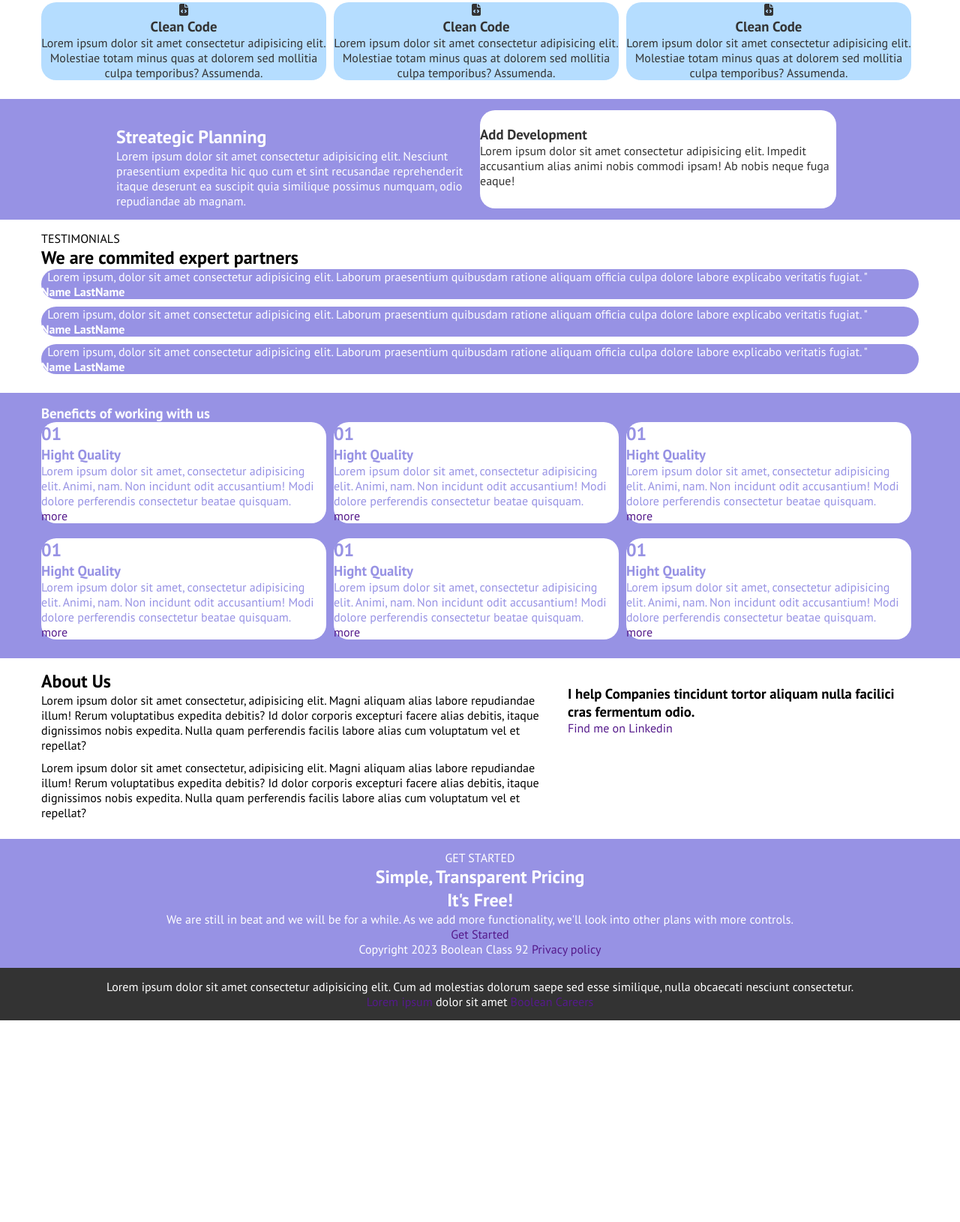
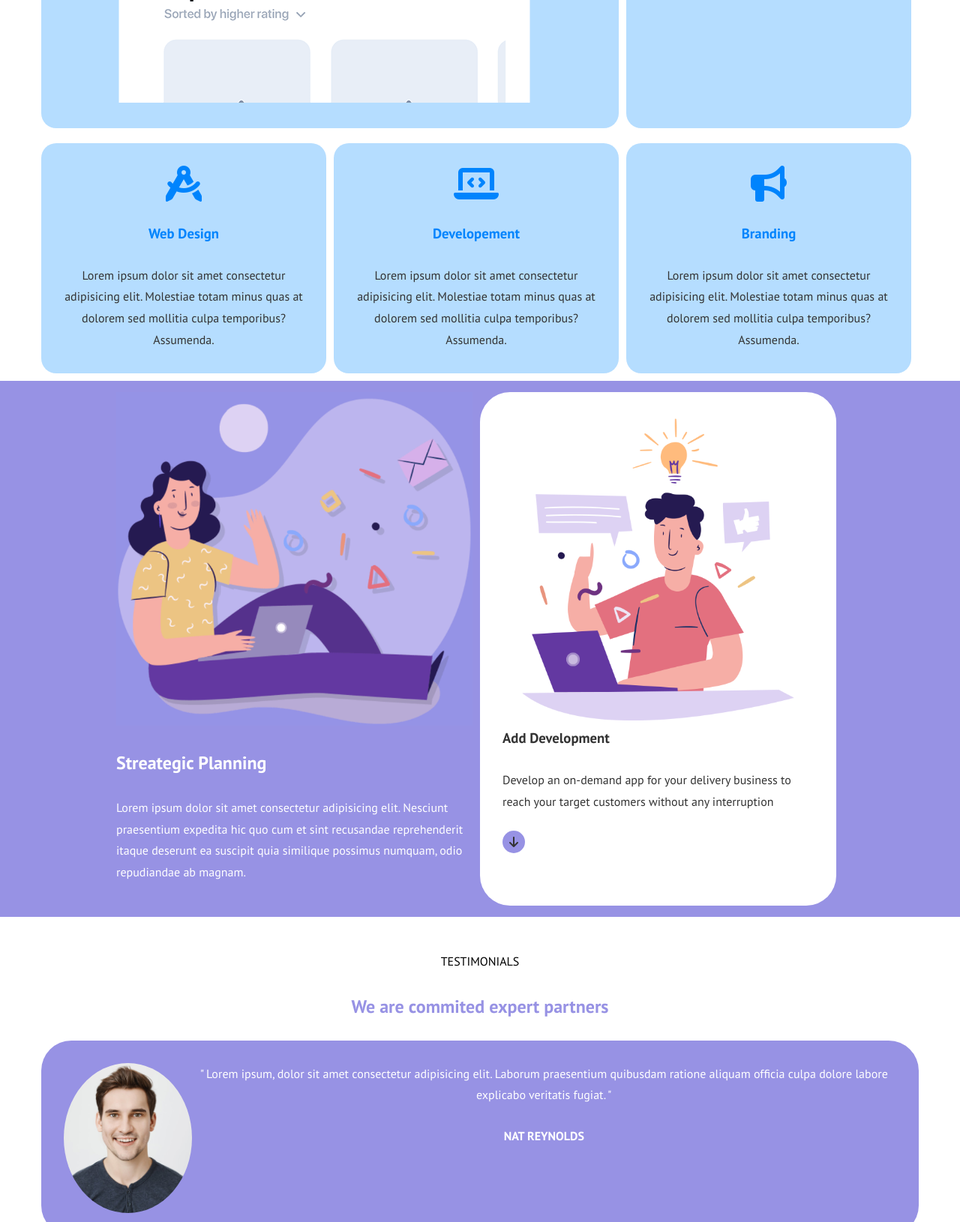
Before and after one commit to GersonMembrillo/htmlcss-responsive-layout, a plain HTML site: page index.html in a window 1280 px wide. Shown: the part 970-2600 px from the top of the page at 75% size. Before the commit the page ends 2331 px from the top, so only its background shows below. Drawn offline with Linux system fonts and the light colour scheme.

Commit message:
add css parts for mobile first (WIP)

```diff
--- a/css/style.css
+++ b/css/style.css
@@ -24,6 +24,8 @@ body{
 
 .container{
   padding: 15px;
+  max-width: 600px;
+  margin: 0 auto;
 }
 
 #planning, #features, #call-to-action{
@@ -39,10 +41,47 @@ a{
   text-decoration: none;
 }
 
+img{
+  width: 100%;
+}
+
+p{
+  line-height: 1.8;
+}
+
 /* utilities */
 
 .text-center {
   text-align: center;
+}
+
+.button-little{
+  padding: 5px 10px;
+  border-radius: 20px;
+}
+
+.button{
+  padding: 5px 20px;
+  border-radius: 20px;
+}
+
+.button-big{
+  padding: 15px 50px;
+  border-radius: 30px;
+  background-color: var(--main-color);
+  color: var(--purple-color);
+}
+
+.padding{
+  padding: 30px 0px;
+}
+
+.p-top{
+  padding-top: 30px;
+}
+
+.p-bottom{
+  padding-bottom: 30px;
 }
 
 /* header */
@@ -71,6 +110,16 @@ header nav ul{
   color: var(--main-color);
 }
 
+header .button-little{
+  background-color: var(--main-color);
+  color: var(--dark-color);
+}
+
+header nav img{
+  height: 50px;
+  width: auto;
+}
+
 /* MAIN */
 
 /* intro */
@@ -85,6 +134,24 @@ main{
 color: var(--dark-color);
 border-radius: 20px;
 margin-bottom: 10px;
+padding: 30px;
+}
+
+#intro .container:first-child{
+  padding-bottom: 0;
+}
+
+#intro h3, #intro i{
+  color: var(--secondary-color);
+}
+
+#intro .button, #intro .fa-brands.fa-apple{
+  background-color: var(--secondary-color);
+  color: var(--main-color);
+}
+
+#intro .text-center i{
+  font-size: 3rem;
 }
 
 .card-right img{
@@ -93,10 +160,19 @@ margin-bottom: 10px;
 
 /* planning */
 
+
 .right-planning{
   background-color: var(--main-color);
   color: var(--dark-color);
-  border-radius: 20px;
+  border-radius: 40px;
+  padding: 30px;
+}
+
+.right-planning a{
+  background-color: var(--purple-color);
+  color: var(--dark-color);
+  padding: 5px 9px;
+  border-radius: 50%;
 }
 
 /* testimonials */
@@ -104,8 +180,23 @@ margin-bottom: 10px;
 .testimonial-card{
   background-color: var(--purple-color);
   color: var(--main-color);
-border-radius: 20px;
+border-radius: 40px;
 margin-bottom: 10px;
+padding: 30px;
+}
+
+.testimonial-image{
+  width: 200px;
+  height: 200px;
+  margin: 0 auto;
+  overflow: hidden;
+  border-radius: 50%;
+}
+
+.testimonial-card img{
+  width: 100%;
+  height: 100%;
+  object-fit: cover;
 }
 
 /* features */
@@ -115,10 +206,41 @@ margin-bottom: 10px;
       color: var(--purple-color);
       border-radius: 20px;
       margin-bottom: 10px;
+      padding: 30px;
+}
+
+.feature-card p{
+  color: var(--dark-color);
+}
+
+.feature-card h3{
+  padding: 10px 0px;
+}
+
+.feature-card a, .us-right-card a{
+  background-color: var(--purple-color);
+  color: var(--main-color);
+}
+
+/* about us */
+
+.us-right-card h3, .us-left-card h2, #testimonials .container h2{
+  color: var(--purple-color);
 }
 
 .us-left-card p{
   margin-bottom: 10px;
+}
+
+/* call to action */
+
+#call-to-action h1{
+  color: var(--contrast-color);
+}
+
+#call-to-action .padding a{
+  text-decoration: underline;
+  color: var(--main-color);
 }
 
 /* FOOTER */
@@ -128,7 +250,17 @@ footer{
   color: var(--main-color);
 }
 
+footer a{
+  text-decoration: underline;
+  color: var(--purple-color);
+}
+
 @media screen and (min-width: 768px) {
+
+    .container {
+        max-width: 750px;
+        margin: 0 auto;
+      }
 
   nav .fa-solid.fa-bars{
     display: none;
@@ -152,6 +284,10 @@ footer{
     width: calc((100% / 3 * 2) - 10px)
   }
 
+  /* testimonials */
+
+  .testimonial-card{}
+
 /* features */
 
 .feature-card{
@@ -161,11 +297,11 @@ footer{
   /* about us */
 
 .us-left-card{
-  width: calc(60% - 10px);
+  width: calc(70% - 10px);
 }
 
 .us-right-card{
-  width: 40%;
+  width: 30%;
 }
 
 /* call to action */
@@ -176,7 +312,7 @@ footer{
 @media screen and (min-width: 992px){
 
   .container{
-  width: 1200px;
+  max-width: 1200px;
   margin: 0 auto;
 }
 
@@ -202,3 +338,10 @@ footer{
   width: calc((100% / 3) - 10px);
 }
 }
+
+@media screen and (max-width: 1200px){
+
+  .container{
+    width: 1140px;
+  }
+}
--- a/index.html
+++ b/index.html
@@ -23,14 +23,14 @@
 	<body>
 		<header>
 			<nav class="container">
-				<img src="./img/logo.png" alt="" />
+				<img class="logo" src="./img/logo.png" alt="" />
 				<a href=""><i class="fa-solid fa-bars"></i></a>
 				<ul>
 					<li><a href="#planning">Planning</a></li>
 					<li><a href="#testimonials">Testimonials</a></li>
 					<li><a href="#features">Features</a></li>
 					<li><a href="#about-us">About Us</a></li>
-					<li><a href="#call-to-action">Get Started</a></li>
+					<li><a class="button-little" href="#call-to-action">Get Started</a></li>
 				</ul>
 			</nav>
 		</header>
@@ -38,44 +38,45 @@
 			<section id="intro">
 				<div class="container d-flex">
 					<div class="card d-flex">
-						<div class="card-left">
+						<div class="card-left p-bottom">
 							<h3>Get a demo application</h3>
-							<p>
+							<p class="padding">
 								Lorem ipsum dolor sit amet consectetur adipisicing elit. Minus dolore unde quis
 								suscipit facilis culpa cupiditate sint fuga reiciendis?
 							</p>
+              <a class="button" href=""><span><i class="fa-brands fa-apple"></i></span>  App Store</a>
 						</div>
 						<div class="card-right">
 							<img src="./img/phone.png" alt="Phone" />
 						</div>
 					</div>
 					<div class="card text-center">
-						<i class="fa-solid fa-file-code"></i>
-						<h3>Clean Code</h3>
+						<i class="fa-solid fa-file-code "></i>
+						<h3 class="padding">Clean Code</h3>
 						<p>
 							Lorem ipsum dolor sit amet consectetur adipisicing elit. Molestiae totam minus quas at
 							dolorem sed mollitia culpa temporibus? Assumenda.
 						</p>
 					</div>
 					<div class="card text-center">
-						<i class="fa-solid fa-file-code"></i>
-						<h3>Clean Code</h3>
+						<i class="fa-solid fa-compass-drafting"></i>
+						<h3 class="padding">Web Design</h3>
 						<p>
 							Lorem ipsum dolor sit amet consectetur adipisicing elit. Molestiae totam minus quas at
 							dolorem sed mollitia culpa temporibus? Assumenda.
 						</p>
 					</div>
 					<div class="card text-center">
-						<i class="fa-solid fa-file-code"></i>
-						<h3>Clean Code</h3>
+						<i class="fa-solid fa-laptop-code"></i>
+						<h3 class="padding">Developement</h3>
 						<p>
 							Lorem ipsum dolor sit amet consectetur adipisicing elit. Molestiae totam minus quas at
 							dolorem sed mollitia culpa temporibus? Assumenda.
 						</p>
 					</div>
 					<div class="card text-center">
-						<i class="fa-solid fa-file-code"></i>
-						<h3>Clean Code</h3>
+						<i class="fa-solid fa-bullhorn"></i>
+						<h3 class="padding">Branding</h3>
 						<p>
 							Lorem ipsum dolor sit amet consectetur adipisicing elit. Molestiae totam minus quas at
 							dolorem sed mollitia culpa temporibus? Assumenda.
@@ -85,32 +86,31 @@
 			</section>
 			<section id="planning">
 				<div class="container container-planning d-flex">
-          <div class="left-planning"><img src="" alt="" />
-					<h2>Streategic Planning</h2>
-					<p>Lorem ipsum dolor sit amet consectetur adipisicing elit. Nesciunt praesentium expedita hic quo cum et sint recusandae reprehenderit itaque deserunt ea suscipit quia similique possimus numquam, odio repudiandae ab magnam.</p></div>
-          <div class="right-planning"><img src="" alt="" />
+          <div class="left-planning"><img src="./img/planning1.png" alt="" />
+					<h2 class="padding">Streategic Planning</h2>
+					<p class="p-bottom">Lorem ipsum dolor sit amet consectetur adipisicing elit. Nesciunt praesentium expedita hic quo cum et sint recusandae reprehenderit itaque deserunt ea suscipit quia similique possimus numquam, odio repudiandae ab magnam.</p></div>
+          <div class="right-planning"><img src="./img/planning2.png" alt="" />
 						<h3>Add Development</h3>
-						<p>Lorem ipsum dolor sit amet consectetur adipisicing elit. Impedit accusantium alias animi nobis commodi ipsam! Ab nobis neque fuga eaque!</p>
-						<a href=""></a></div>
+						<p class="padding">Develop an on-demand app for your delivery business to reach your target customers without any interruption</p>
+						<a href=""><i class="fa-solid fa-arrow-down"></i></a></div>
 
 				</div>
 			</section>
 			<section id="testimonials">
-				<div class="container">
-					<p>TESTIMONIALS</p>
-					<h2>We are commited expert partners</h2>
+				<div class="container text-center">
+					<p class="padding">TESTIMONIALS</p>
+					<h2 class="p-bottom">We are commited expert partners</h2>
 					<div class="testimonial-card">
-						<img src="" alt="" />
-            <div><p>
+            <div class="testimonial-image"><img src="./img/testimonial1.jpg" alt="" /></div>
+            <div class="testimonial-text"><p>
 							" Lorem ipsum, dolor sit amet consectetur adipisicing elit. Laborum praesentium
 							quibusdam ratione aliquam officia culpa dolore labore explicabo veritatis fugiat. "
 						</p>
-						<h4>Name LastName</h4></div>
-
+						<h4 class="p-top">NAT REYNOLDS</h4></div>
 					</div>
 					<div class="testimonial-card">
-						<img src="" alt="" />
-            <div><p>
+						<div class="testimonial-image"><img src="./img/testimonial2.jpg" alt="" /></div>
+            <div class="testimonial-text"><p>
 							" Lorem ipsum, dolor sit amet consectetur adipisicing elit. Laborum praesentium
 							quibusdam ratione aliquam officia culpa dolore labore explicabo veritatis fugiat. "
 						</p>
@@ -118,8 +118,8 @@
 
 					</div>
           <div class="testimonial-card">
-						<img src="" alt="" />
-            <div><p>
+						<div class="testimonial-image"><img src="./img/testimonial3.jpg" alt="" /></div>
+            <div class="testimonial-text"><p>
 							" Lorem ipsum, dolor sit amet consectetur adipisicing elit. Laborum praesentium
 							quibusdam ratione aliquam officia culpa dolore labore explicabo veritatis fugiat. "
 						</p>
@@ -130,75 +130,75 @@
 			</section>
 			<section id="features">
 				<div class="container">
-					<h3>Beneficts of working with us</h3>
+					<h3 class="padding text-center">Beneficts of working with us</h3>
           <div class="d-flex">
 				   <div class="feature-card">
 						<h2>01</h2>
 						<h3>Hight Quality</h3>
-						<p>
+						<p class="p-bottom">
 							Lorem ipsum dolor sit amet, consectetur adipisicing elit. Animi, nam. Non incidunt
 							odit accusantium! Modi dolore perferendis consectetur beatae quisquam.
 						</p>
-						<a href="">more</a>
+						<a class="button" href="">more</a>
            </div>
            <div class="feature-card">
 						<h2>01</h2>
 						<h3>Hight Quality</h3>
-						<p>
+						<p class="p-bottom">
 							Lorem ipsum dolor sit amet, consectetur adipisicing elit. Animi, nam. Non incidunt
 							odit accusantium! Modi dolore perferendis consectetur beatae quisquam.
 						</p>
-						<a href="">more</a>
+						<a class="button" href="">more</a>
            </div>
            <div class="feature-card">
 						<h2>01</h2>
 						<h3>Hight Quality</h3>
-						<p>
+						<p class="p-bottom">
 							Lorem ipsum dolor sit amet, consectetur adipisicing elit. Animi, nam. Non incidunt
 							odit accusantium! Modi dolore perferendis consectetur beatae quisquam.
 						</p>
-						<a href="">more</a>
+						<a class="button" href="">more</a>
            </div>
            <div class="feature-card">
 						<h2>01</h2>
 						<h3>Hight Quality</h3>
-						<p>
+						<p class="p-bottom">
 							Lorem ipsum dolor sit amet, consectetur adipisicing elit. Animi, nam. Non incidunt
 							odit accusantium! Modi dolore perferendis consectetur beatae quisquam.
 						</p>
-						<a href="">more</a>
+						<a class="button" href="">more</a>
            </div>
            <div class="feature-card">
 						<h2>01</h2>
 						<h3>Hight Quality</h3>
-						<p>
+						<p class="p-bottom">
 							Lorem ipsum dolor sit amet, consectetur adipisicing elit. Animi, nam. Non incidunt
 							odit accusantium! Modi dolore perferendis consectetur beatae quisquam.
 						</p>
-						<a href="">more</a>
+						<a class="button" href="">more</a>
            </div>
            <div class="feature-card">
 						<h2>01</h2>
 						<h3>Hight Quality</h3>
-						<p>
+						<p class="p-bottom">
 							Lorem ipsum dolor sit amet, consectetur adipisicing elit. Animi, nam. Non incidunt
 							odit accusantium! Modi dolore perferendis consectetur beatae quisquam.
 						</p>
-						<a href="">more</a>
+						<a class="button" href="">more</a>
            </div>
 				</div>
 			</section>
 			<section id="about-us">
-				<div class="container d-flex">
+				<div class="padding container d-flex">
 					<div class="us-left-card">
-						<h2>About Us</h2>
+						<h2 class="p-bottom">About Us</h2>
 						<p>
 							Lorem ipsum dolor sit amet consectetur, adipisicing elit. Magni aliquam alias labore
 							repudiandae illum! Rerum voluptatibus expedita debitis? Id dolor corporis excepturi
 							facere alias debitis, itaque dignissimos nobis expedita. Nulla quam perferendis
 							facilis labore alias cum voluptatum vel et repellat?
 						</p>
-						<p>
+						<p class="padding">
 							Lorem ipsum dolor sit amet consectetur, adipisicing elit. Magni aliquam alias labore
 							repudiandae illum! Rerum voluptatibus expedita debitis? Id dolor corporis excepturi
 							facere alias debitis, itaque dignissimos nobis expedita. Nulla quam perferendis
@@ -206,33 +206,33 @@
 						</p>
 					</div>
 					<div class="us-right-card">
-						<img src="" alt="" />
-						<h3>I help Companies tincidunt tortor aliquam nulla facilici cras fermentum odio.</h3>
-						<a href="">Find me on Linkedin</a>
+						<div class="testimonial-image"><img src="./img/about.jpg" alt="" /></div>
+						<h3 class="padding">I help Companies tincidunt tortor aliquam nulla facilici cras fermentum odio.</h3>
+						<a class="button-little" href=""><i class="fa-brands fa-linkedin"></i> Find me on Linkedin</a>
 					</div>
 				</div>
 			</section>
 			<section id="call-to-action">
 				<div class="container text-center">
 					<p>GET STARTED</p>
-					<h2>Simple, Transparent Pricing</h2>
+					<h2 class="padding">Simple, Transparent Pricing</h2>
 					<h1>It's Free!</h1>
-					<p>
+					<p class="padding">
 						We are still in beat and we will be for a while. As we add more functionality, we'll
 						look into other plans with more controls.
 					</p>
-					<a href="">Get Started</a>
-					<p>Copyright 2023 Boolean Class 92 <a href="">Privacy policy</a></p>
+					<a class="button-big" href="">Get Started</a>
+					<p class="padding">Copyright 2023 Boolean Class 92 <a href="">Privacy policy</a></p>
 				</div>
 			</section>
 		</main>
 		<footer>
 			<div class="container text-center">
-				<p>
+				<p class="padding">
 					Lorem ipsum dolor sit amet consectetur adipisicing elit. Cum ad molestias dolorum saepe
 					sed esse similique, nulla obcaecati nesciunt consectetur.
 				</p>
-				<p><a href="">Lorem ipsum</a> dolor sit amet <a href="">Boolean Careers</a></p>
+				<p class="p-bottom"><a href="">Lorem ipsum</a> dolor sit amet <a href="">Boolean Careers</a></p>
 			</div>
 		</footer>
 	</body>
```
